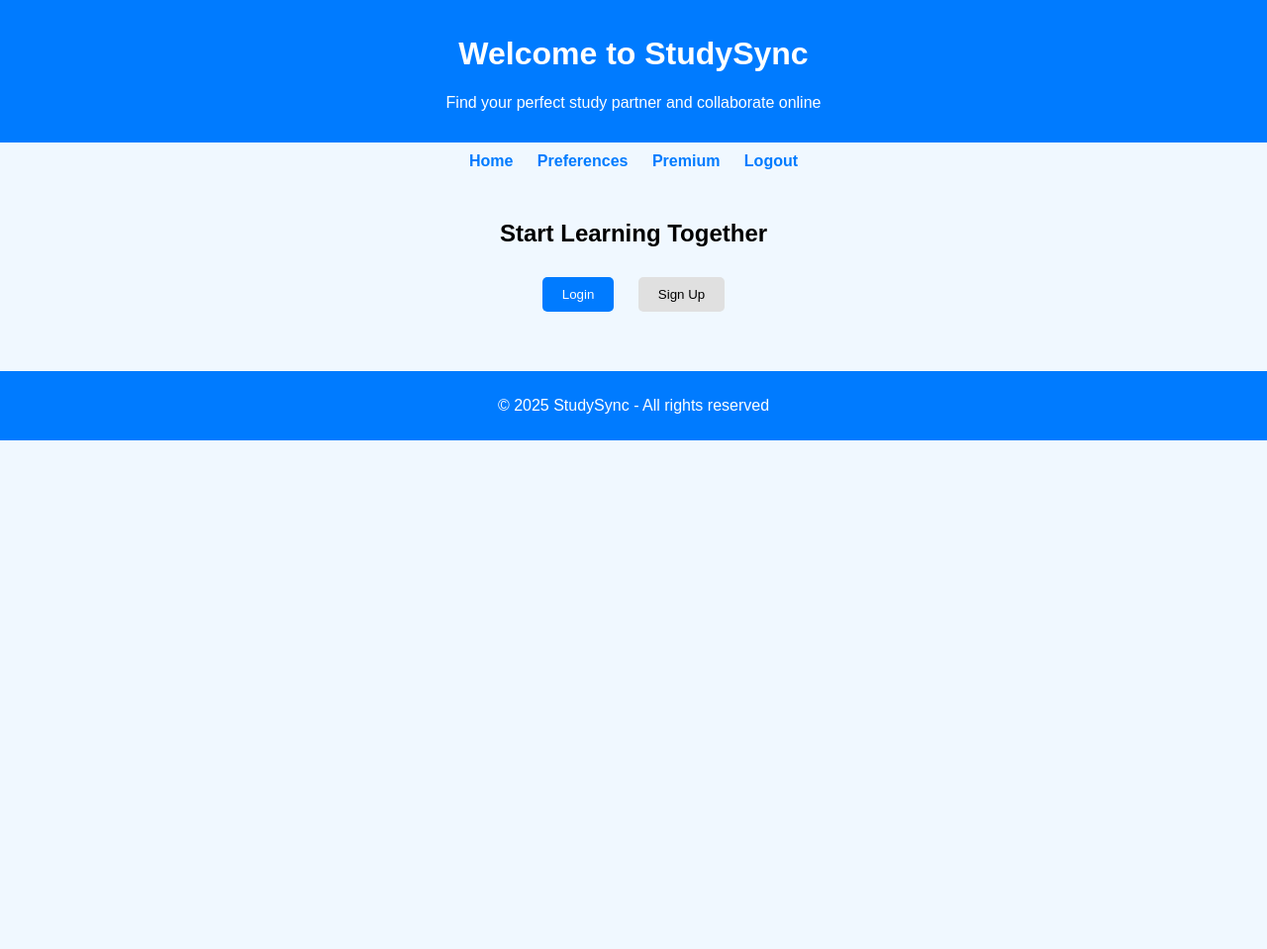
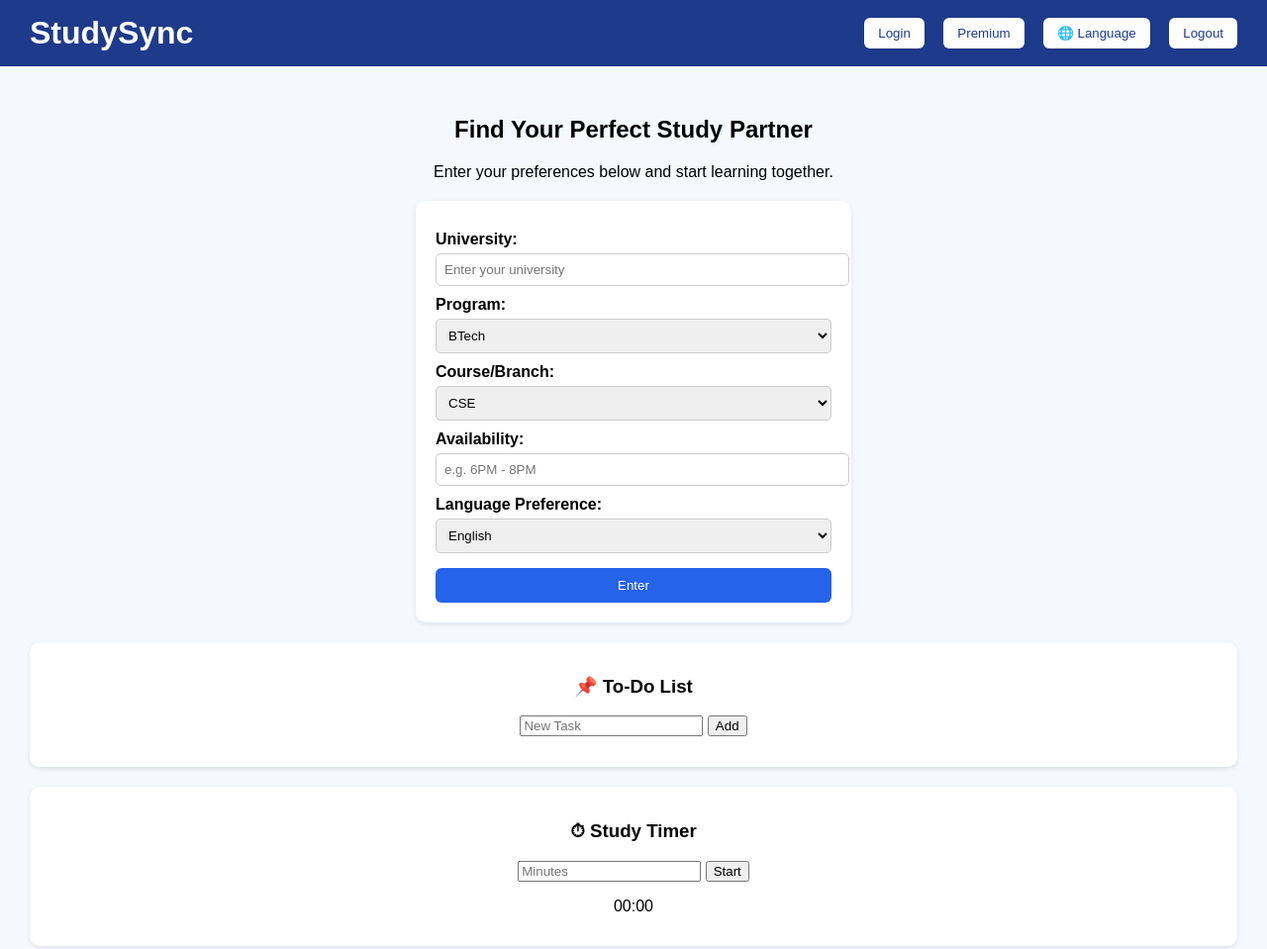
Before and after one commit to parvatha-kalyan/Studysync-, a plain HTML site: page index.html in a window 1280 px wide. Shown: the whole page at 99% size. Before the commit the page ends 800 px from the top, so only its background shows below. Drawn offline with Linux system fonts and the light colour scheme.

Commit message:
index.html

```diff
--- a/index.html
+++ b/index.html
@@ -3,40 +3,222 @@
 <head>
   <meta charset="UTF-8">
   <meta name="viewport" content="width=device-width, initial-scale=1.0">
-  <title>StudySync</title>
+  <title>StudySync - Find Your Study Partner</title>
   <style>
-    body { font-family: Arial, sans-serif; background: #f0f8ff; margin: 0; padding: 0; }
-    header { background: #007BFF; color: white; padding: 15px; text-align: center; }
-    nav { margin: 10px; text-align: center; }
-    nav a { margin: 0 10px; text-decoration: none; color: #007BFF; font-weight: bold; }
-    .container { padding: 20px; text-align: center; }
-    button { padding: 10px 20px; margin: 10px; border: none; border-radius: 5px; cursor: pointer; }
-    .primary { background: #007BFF; color: white; }
-    .secondary { background: #e0e0e0; }
-    footer { background: #007BFF; color: white; text-align: center; padding: 10px; margin-top: 30px; }
+    body {
+      font-family: Arial, sans-serif;
+      background: #f5f9ff;
+      margin: 0;
+      padding: 0;
+    }
+    header {
+      background: #1E3A8A;
+      color: white;
+      padding: 15px 30px;
+      display: flex;
+      justify-content: space-between;
+      align-items: center;
+    }
+    header h1 { margin: 0; }
+    nav button {
+      margin-left: 15px;
+      padding: 8px 14px;
+      border: none;
+      background: white;
+      color: #1E3A8A;
+      border-radius: 6px;
+      cursor: pointer;
+    }
+    nav button:hover {
+      background: #2563EB;
+      color: white;
+    }
+    main {
+      padding: 30px;
+      text-align: center;
+    }
+    .form-section {
+      max-width: 400px;
+      margin: 20px auto;
+      padding: 20px;
+      background: white;
+      border-radius: 10px;
+      box-shadow: 0 2px 5px rgba(0,0,0,0.1);
+      text-align: left;
+    }
+    .form-section label {
+      display: block;
+      margin-top: 10px;
+      font-weight: bold;
+    }
+    .form-section input, .form-section select {
+      width: 100%;
+      padding: 8px;
+      margin-top: 5px;
+      border: 1px solid #ccc;
+      border-radius: 5px;
+    }
+    .form-section button {
+      margin-top: 15px;
+      width: 100%;
+      padding: 10px;
+      border: none;
+      background: #2563EB;
+      color: white;
+      border-radius: 6px;
+      cursor: pointer;
+    }
+    .popup {
+      display: none;
+      position: fixed;
+      top: 0; left: 0; right: 0; bottom: 0;
+      background: rgba(0,0,0,0.6);
+      justify-content: center;
+      align-items: center;
+    }
+    .popup-content {
+      background: white;
+      padding: 20px;
+      border-radius: 10px;
+      width: 300px;
+      text-align: center;
+    }
+    .todo, .timer {
+      margin-top: 20px;
+      background: white;
+      padding: 15px;
+      border-radius: 10px;
+      box-shadow: 0 2px 5px rgba(0,0,0,0.1);
+    }
   </style>
 </head>
 <body>
-  <header>
-    <h1>Welcome to StudySync</h1>
-    <p>Find your perfect study partner and collaborate online</p>
-  </header>
 
+<header>
+  <h1>StudySync</h1>
   <nav>
-    <a href="#">Home</a>
-    <a href="#">Preferences</a>
-    <a href="#">Premium</a>
-    <a href="#">Logout</a>
+    <button onclick="alert('Login system coming soon')">Login</button>
+    <button onclick="openPremium()">Premium</button>
+    <button onclick="changeLanguage()">🌐 Language</button>
+    <button onclick="logout()">Logout</button>
   </nav>
+</header>
 
-  <div class="container">
-    <h2>Start Learning Together</h2>
-    <button class="primary">Login</button>
-    <button class="secondary">Sign Up</button>
+<main>
+  <h2>Find Your Perfect Study Partner</h2>
+  <p>Enter your preferences below and start learning together.</p>
+
+  <div class="form-section">
+    <label>University:</label>
+    <input type="text" placeholder="Enter your university">
+
+    <label>Program:</label>
+    <select>
+      <option>BTech</option>
+      <option>BE</option>
+      <option>Others</option>
+    </select>
+
+    <label>Course/Branch:</label>
+    <select>
+      <option>CSE</option>
+      <option>ECE</option>
+      <option>EEE</option>
+    </select>
+
+    <label>Availability:</label>
+    <input type="text" placeholder="e.g. 6PM - 8PM">
+
+    <label>Language Preference:</label>
+    <select>
+      <option>English</option>
+      <option>Tamil</option>
+      <option>Hindi</option>
+      <option>Telugu</option>
+      <option>Malayalam</option>
+      <option>Kannada</option>
+    </select>
+
+    <button onclick="findPartner()">Enter</button>
   </div>
 
-  <footer>
-    <p>© 2025 StudySync - All rights reserved</p>
-  </footer>
+  <div class="todo">
+    <h3>📌 To-Do List</h3>
+    <input type="text" id="taskInput" placeholder="New Task">
+    <button onclick="addTask()">Add</button>
+    <ul id="taskList"></ul>
+  </div>
+
+  <div class="timer">
+    <h3>⏱ Study Timer</h3>
+    <input type="number" id="minutes" placeholder="Minutes">
+    <button onclick="startTimer()">Start</button>
+    <p id="timeDisplay">00:00</p>
+  </div>
+</main>
+
+<!-- Premium Popup -->
+<div class="popup" id="premiumPopup">
+  <div class="popup-content">
+    <h2>Premium Plan</h2>
+    <p>₹100/month – Unlimited Study Partners</p>
+    <button onclick="pay()">Pay Now</button>
+    <button onclick="closePremium()">Close</button>
+  </div>
+</div>
+
+<script>
+  function findPartner() {
+    alert("Searching for partners... (demo only)");
+  }
+
+  function openPremium() {
+    document.getElementById("premiumPopup").style.display = "flex";
+  }
+  function closePremium() {
+    document.getElementById("premiumPopup").style.display = "none";
+  }
+  function pay() {
+    alert("Payment system coming soon. If failed, refund in 7 business days.");
+  }
+
+  function changeLanguage() {
+    alert("Language switching coming soon.");
+  }
+
+  function logout() {
+    if (confirm("Are you sure you want to logout?")) {
+      alert("Logged out!");
+    }
+  }
+
+  // To-do List
+  function addTask() {
+    let input = document.getElementById("taskInput");
+    if (input.value.trim() === "") return;
+    let li = document.createElement("li");
+    li.textContent = input.value;
+    li.onclick = () => li.style.textDecoration = "line-through";
+    document.getElementById("taskList").appendChild(li);
+    input.value = "";
+  }
+
+  // Timer
+  let timerInterval;
+  function startTimer() {
+    clearInterval(timerInterval);
+    let minutes = parseInt(document.getElementById("minutes").value);
+    let time = minutes * 60;
+    timerInterval = setInterval(() => {
+      let m = Math.floor(time / 60);
+      let s = time % 60;
+      document.getElementById("timeDisplay").textContent =
+        (m<10?"0":"")+m+":"+(s<10?"0":"")+s;
+      if (time <= 0) clearInterval(timerInterval);
+      time--;
+    }, 1000);
+  }
+</script>
+
 </body>
-      </html>
+</html>
```
